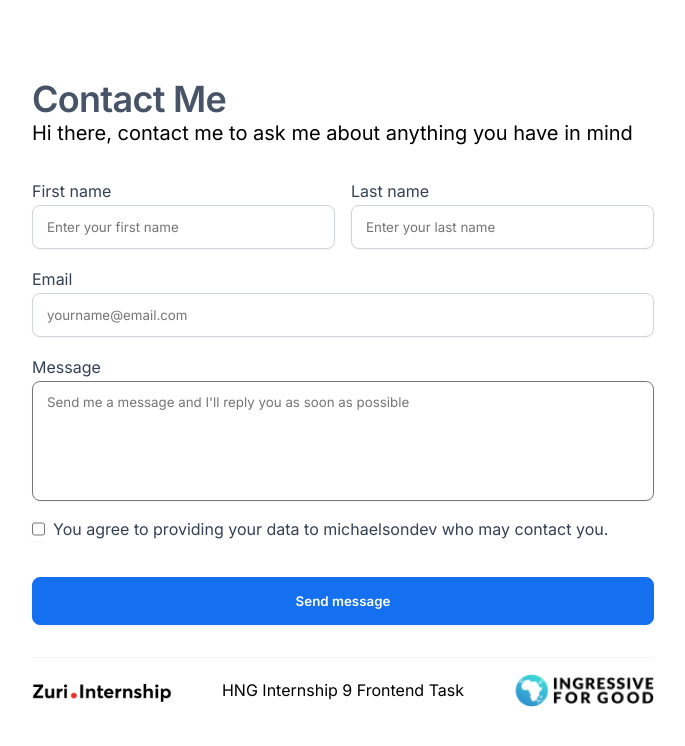
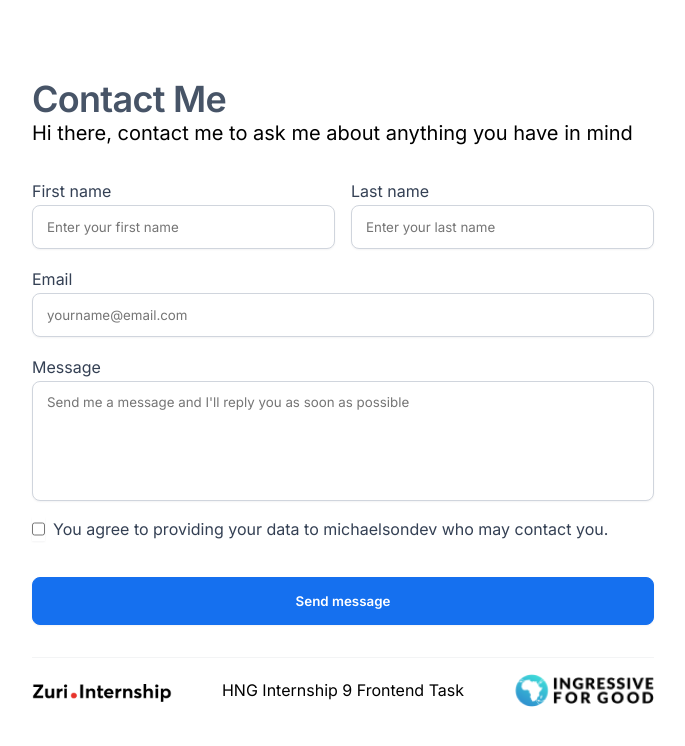
Before and after one commit to OluseunAkintayo/zuri-lnktree, a React (Create React App) app: page /contact in a window 1280 px wide. Shown: the top 746 px of the page, without its empty margins (297-982 px from the left). Built offline with nearby package versions, Linux system fonts and the light colour scheme.

Commit message:
style: added border to textarea

```diff
--- a/src/index.css
+++ b/src/index.css
@@ -182,6 +182,7 @@ footer img {
   box-shadow: 0px 1px 2px rgba(16, 24, 40, 0.05);
   border-radius: 0.5rem;
   outline: none;
+  border: 1px solid #D0D5DD;
 }
 
 .contact-name {
```
